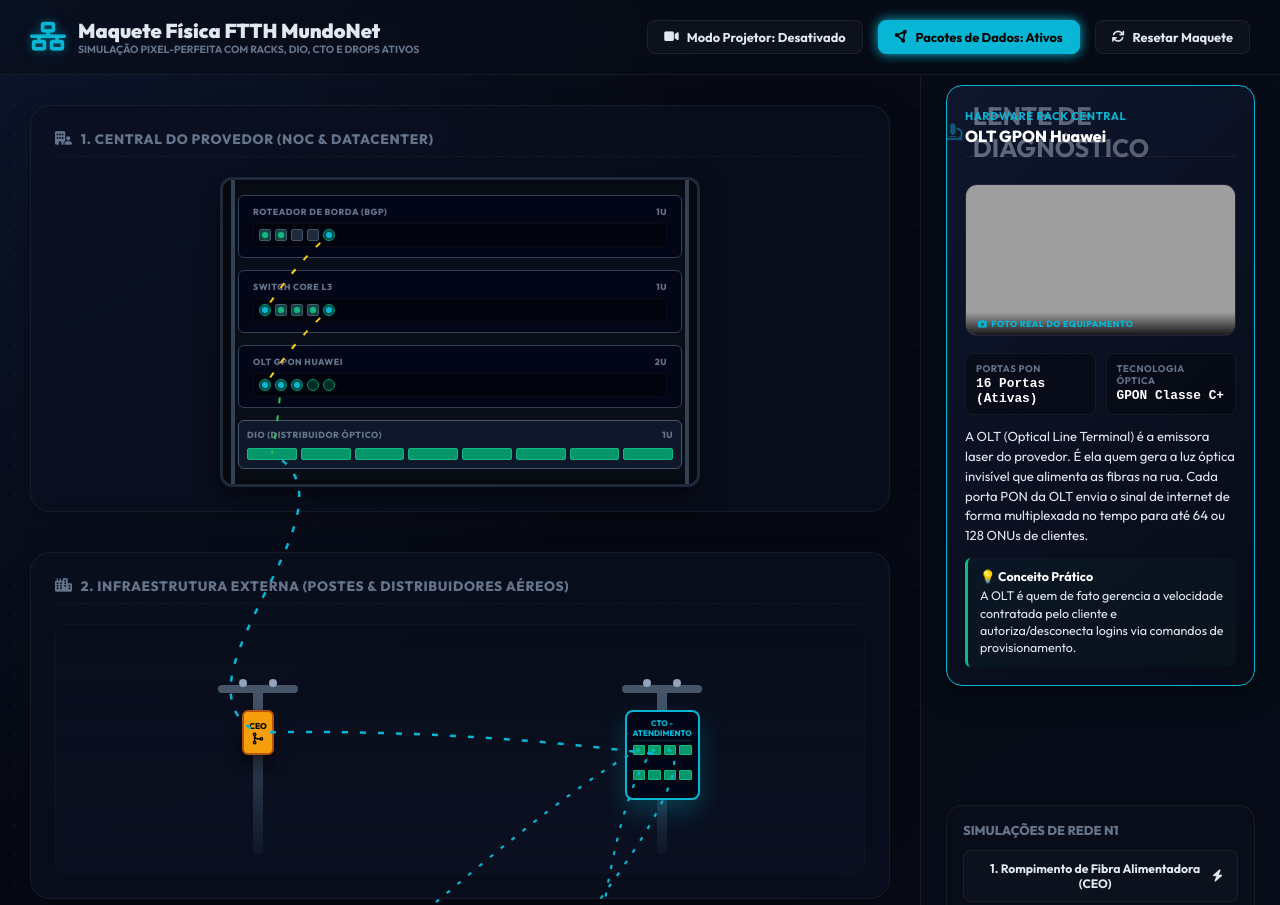
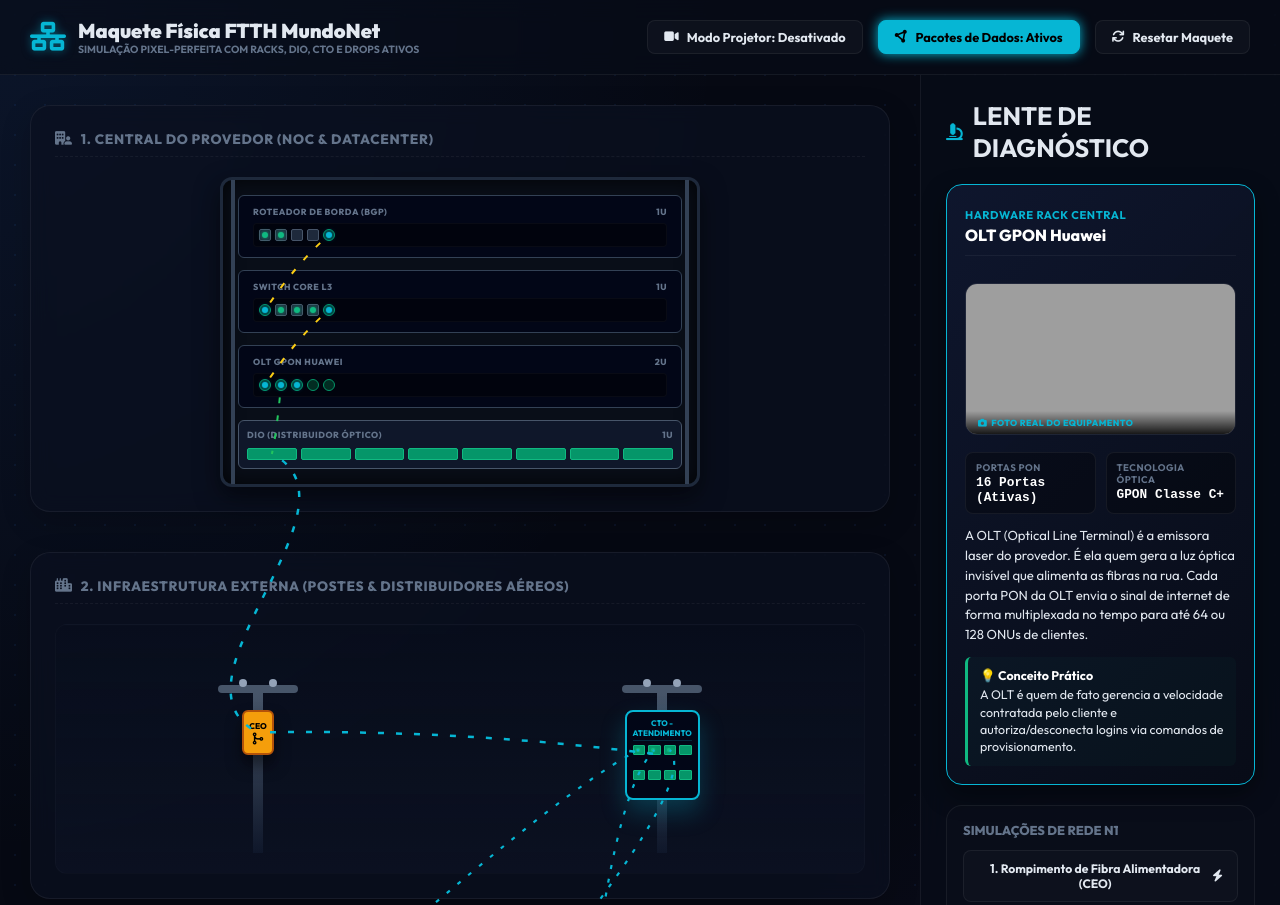
Before and after one commit to mundonetprovedor/simulador, a website: page maquete.html in a window 1280 px wide. Shown: the top 905 px of the page. Drawn offline with Linux system fonts and the light colour scheme; grey boxes are pictures that could not be loaded.

Commit message:
ux: mudar posicionamento da lente de transform para margin-top para evitar sobreposicoes com botoes de simulacao

```diff
--- a/maquete.html
+++ b/maquete.html
@@ -1812,24 +1812,28 @@
                 const panel = document.querySelector('.lens-panel');
                 const panelRect = panel.getBoundingClientRect();
 
-                // Get original offset top of the card relative to the lens-panel parent
-                const cardOriginalTop = card.offsetTop || 0;
+                // Clear any previous transform to use margin-top flow positioning
+                card.style.transform = 'none';
+
+                // Get the current margin top to calculate the original offsetTop invariant
+                const currentMargin = parseFloat(card.style.marginTop) || 0;
+                const cardOriginalTop = card.offsetTop - currentMargin;
                 const cardHeight = card.offsetHeight || 420;
 
-                // Calculate target Y vertical translation to center the card next to the clicked item
-                let targetY = (clickedElRect.top + clickedElRect.height / 2) - panelRect.top - (cardHeight / 2) - cardOriginalTop;
+                // Calculate target margin-top to center the card next to the clicked item
+                let targetMargin = (clickedElRect.top + clickedElRect.height / 2) - panelRect.top - (cardHeight / 2) - cardOriginalTop;
 
                 // Adjust for any scroll inside the lens-panel
-                targetY += panel.scrollTop;
-
-                // Keep the card fully visible within the sidebar scroll bounds
-                const maxTranslate = Math.max(0, panel.scrollHeight - cardHeight - cardOriginalTop - 30);
-                const minTranslate = -cardOriginalTop + 10;
-                targetY = Math.max(minTranslate, Math.min(targetY, maxTranslate));
-
-                // Set smooth transitions and translate the card vertically
-                card.style.transition = 'transform 0.4s cubic-bezier(0.16, 1, 0.3, 1), border-color 0.3s';
-                card.style.transform = `translateY(${targetY}px)`;
+                targetMargin += panel.scrollTop;
+
+                // Keep the card within safe margins (do not overlap title)
+                const maxMargin = Math.max(0, panel.scrollHeight - cardHeight - cardOriginalTop - 30);
+                const minMargin = 0;
+                targetMargin = Math.max(minMargin, Math.min(targetMargin, maxMargin));
+
+                // Set smooth transitions and apply margin-top vertical shift
+                card.style.transition = 'margin-top 0.4s cubic-bezier(0.16, 1, 0.3, 1), border-color 0.3s';
+                card.style.marginTop = `${targetMargin}px`;
             }
         }
 
```
